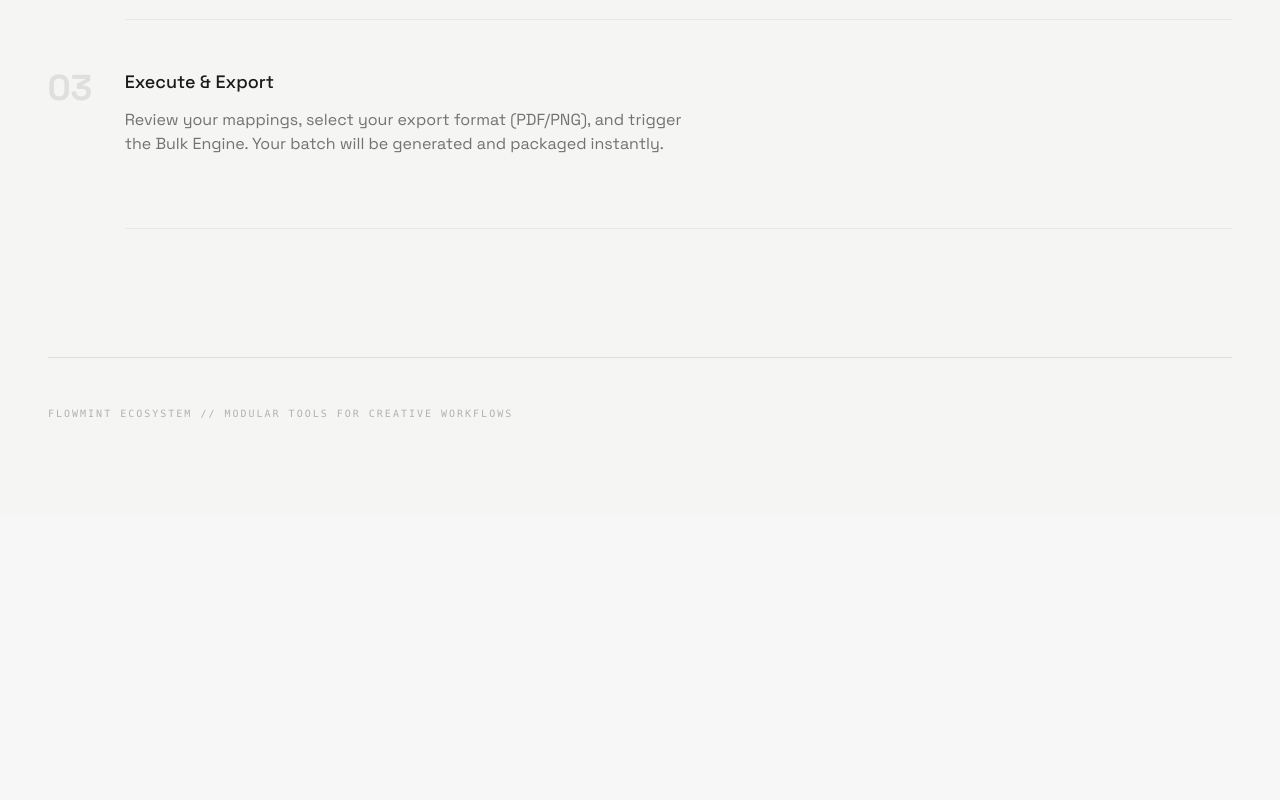
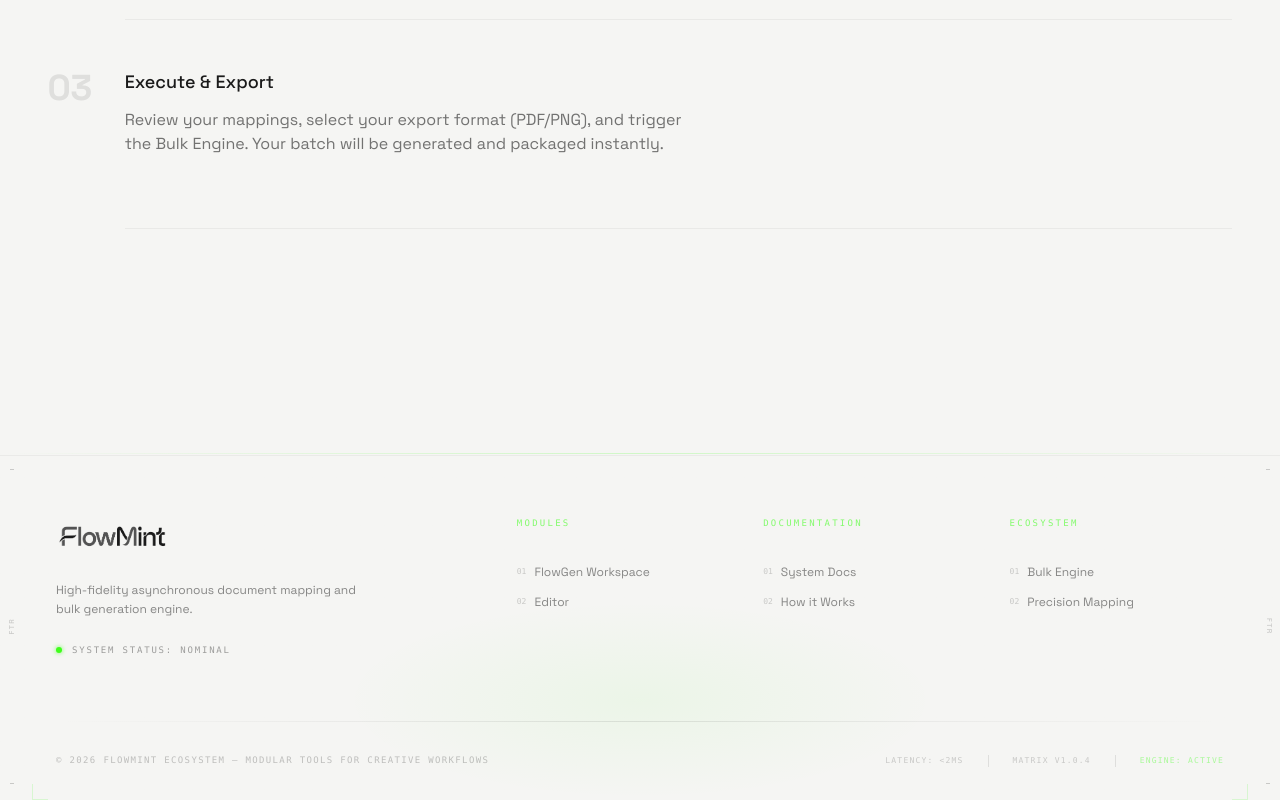
Before and after one commit to LUNAxKRISHNA/Flow-Mint, a React (Vite) app: page /docs in a window 1280 px wide. Shown: the part 1497-2297 px from the top of the page. Before the commit the page ends 2014 px from the top, so only its background shows below. Built offline with nearby package versions, Linux system fonts and the light colour scheme.

Commit message:
feat: add Footer, Toolbar components and Docs page structure

```diff
--- a/src/components/editor/Toolbar.jsx
+++ b/src/components/editor/Toolbar.jsx
@@ -27,7 +27,7 @@ export default function Toolbar({ onOpenCsvModal, onAddPlaceholder, onZoomIn, on
       <div className="h-px w-8 bg-border hidden md:block" />
       <div className="w-px h-8 bg-border md:hidden" />
 
-      <div className="mt-auto md:flex flex-row md:flex-col gap-2 flex flex-row">
+      <div className="mt-auto flex flex-row md:flex-col gap-2">
         <ToolbarButton icon={<ZoomIn />} label="Zoom In" onClick={onZoomIn} />
         <ToolbarButton icon={<ZoomOut />} label="Zoom Out" onClick={onZoomOut} />
       </div>
--- /dev/null
+++ b/src/components/layout/Footer.jsx
@@ -0,0 +1,170 @@
+import { motion } from "framer-motion"
+import { useNavigate } from "react-router-dom"
+
+const NAV_COLUMNS = [
+  {
+    label: "Modules",
+    links: [
+      { text: "FlowGen Workspace", path: "/setup" },
+      { text: "Editor", path: "/editor" },
+    ],
+  },
+  {
+    label: "Documentation",
+    links: [
+      { text: "System Docs", path: "/docs" },
+      { text: "How it Works", path: "/docs" },
+    ],
+  },
+  {
+    label: "Ecosystem",
+    links: [
+      { text: "Bulk Engine", path: "/docs" },
+      { text: "Precision Mapping", path: "/docs" },
+    ],
+  },
+]
+
+export default function Footer() {
+  const navigate = useNavigate()
+
+  return (
+    <footer className="relative w-full font-['Space_Grotesk'] bg-[#f5f5f3] overflow-hidden">
+
+      {/* Structural top hairline */}
+      <div className="absolute top-0 left-0 right-0 h-px bg-gradient-to-r from-transparent via-[#39FF14]/20 to-transparent" />
+      <div className="absolute top-[2px] left-0 right-0 h-px bg-[#1a1a1a]/5" />
+
+      {/* Subtle grid background */}
+      <div className="absolute inset-0 system-grid-fine opacity-[0.025] pointer-events-none" />
+
+      {/* Ambient glow */}
+      <div
+        className="absolute bottom-0 left-1/2 -translate-x-1/2 w-[600px] h-[200px] pointer-events-none"
+        style={{ background: "radial-gradient(ellipse, rgba(57,255,20,0.05) 0%, transparent 70%)" }}
+      />
+
+      {/* Left edge technical marker */}
+      <div className="absolute left-0 top-0 bottom-0 w-6 flex flex-col justify-between py-4 items-center opacity-20 pointer-events-none">
+        <span className="w-1 h-px bg-[#1a1a1a]" />
+        <span className="text-[7px] rotate-[-90deg] tracking-[0.2em] font-medium text-[#1a1a1a]">FTR</span>
+        <span className="w-1 h-px bg-[#1a1a1a]" />
+      </div>
+
+      {/* Right edge technical marker */}
+      <div className="absolute right-0 top-0 bottom-0 w-6 flex flex-col justify-between py-4 items-center opacity-20 pointer-events-none">
+        <span className="w-1 h-px bg-[#1a1a1a]" />
+        <span className="text-[7px] rotate-[90deg] tracking-[0.2em] font-medium text-[#1a1a1a]">FTR</span>
+        <span className="w-1 h-px bg-[#1a1a1a]" />
+      </div>
+
+      <div className="relative max-w-7xl mx-auto px-8 md:px-14 pt-16 pb-8">
+
+        {/* Main grid: brand + nav columns */}
+        <div className="grid grid-cols-1 md:grid-cols-[2fr_1fr_1fr_1fr] gap-12 md:gap-8 mb-16">
+
+          {/* Brand column */}
+          <motion.div
+            initial={{ opacity: 0, y: 16 }}
+            whileInView={{ opacity: 1, y: 0 }}
+            viewport={{ once: true }}
+            transition={{ duration: 0.6 }}
+            className="flex flex-col gap-6"
+          >
+            {/* Logo */}
+            <div
+              className="relative w-28 h-10 flex items-center justify-center cursor-pointer group"
+              onClick={() => navigate("/")}
+            >
+              <img
+                src="/logo.png"
+                alt="FlowMint Logo"
+                className="w-full h-full object-contain filter grayscale brightness-50 group-hover:grayscale-0 group-hover:brightness-100 transition-all duration-500"
+              />
+            </div>
+
+            {/* Tagline */}
+            <p className="text-[12px] leading-relaxed text-[#1a1a1a]/50 max-w-xs">
+              High-fidelity asynchronous document mapping and bulk generation engine.
+            </p>
+
+            {/* Status badge */}
+            <div className="flex items-center gap-2.5">
+              <span className="status-pulse" />
+              <span className="font-mono text-[9px] tracking-[0.2em] text-[#1a1a1a]/40 uppercase">
+                System Status: Nominal
+              </span>
+            </div>
+          </motion.div>
+
+          {/* Navigation columns */}
+          {NAV_COLUMNS.map((col, colIdx) => (
+            <motion.div
+              key={col.label}
+              initial={{ opacity: 0, y: 16 }}
+              whileInView={{ opacity: 1, y: 0 }}
+              viewport={{ once: true }}
+              transition={{ duration: 0.6, delay: 0.1 + colIdx * 0.07 }}
+              className="flex flex-col gap-4"
+            >
+              {/* Column label */}
+              <span className="font-mono text-[9px] tracking-[0.25em] uppercase text-[#39FF14]/60">
+                {col.label}
+              </span>
+
+              {/* Thin divider */}
+              <div className="h-px w-full bg-[#1a1a1a]/8" />
+
+              {/* Links */}
+              <ul className="flex flex-col gap-3">
+                {col.links.map((link, linkIdx) => (
+                  <li key={link.text}>
+                    <button
+                      onClick={() => navigate(link.path)}
+                      className="group flex items-center gap-2 text-left text-[12px] text-[#1a1a1a]/50 hover:text-[#1a1a1a] transition-colors duration-200"
+                    >
+                      <span className="font-mono text-[8px] text-[#1a1a1a]/20 group-hover:text-[#39FF14] transition-colors tabular-nums">
+                        {String(linkIdx + 1).padStart(2, "0")}
+                      </span>
+                      {link.text}
+                    </button>
+                  </li>
+                ))}
+              </ul>
+            </motion.div>
+          ))}
+        </div>
+
+        {/* Bottom divider */}
+        <div className="h-px w-full bg-gradient-to-r from-transparent via-[#1a1a1a]/10 to-transparent mb-8" />
+
+        {/* Bottom bar: copyright + technical readouts */}
+        <div className="flex flex-col sm:flex-row items-start sm:items-center justify-between gap-4">
+          {/* Copyright */}
+          <span className="font-mono text-[9px] tracking-[0.15em] uppercase text-[#1a1a1a]/25">
+            © {new Date().getFullYear()} FlowMint Ecosystem — Modular Tools for Creative Workflows
+          </span>
+
+          {/* Technical readouts */}
+          <div className="flex items-center gap-6">
+            <span className="font-mono text-[8px] tracking-[0.15em] uppercase text-[#1a1a1a]/20">
+              Latency: &lt;2ms
+            </span>
+            <div className="w-px h-3 bg-[#1a1a1a]/10" />
+            <span className="font-mono text-[8px] tracking-[0.15em] uppercase text-[#1a1a1a]/20">
+              Matrix v1.0.4
+            </span>
+            <div className="w-px h-3 bg-[#1a1a1a]/10" />
+            <span className="font-mono text-[8px] tracking-[0.15em] uppercase text-[#39FF14]/40">
+              Engine: Active
+            </span>
+          </div>
+        </div>
+
+        {/* Corner accent markers */}
+        <span className="absolute bottom-0 left-8 w-4 h-4 border-b border-l border-[#39FF14]/15 pointer-events-none" />
+        <span className="absolute bottom-0 right-8 w-4 h-4 border-b border-r border-[#39FF14]/15 pointer-events-none" />
+      </div>
+    </footer>
+  )
+}
--- a/src/pages/Docs.jsx
+++ b/src/pages/Docs.jsx
@@ -2,6 +2,7 @@ import React from "react"
 import { motion } from "framer-motion"
 import { useNavigate } from "react-router-dom"
 import { ArrowLeft, Database, FileText, Zap, Layout, ArrowRight } from "lucide-react"
+import Footer from "@/components/layout/Footer"
 
 const Section = ({ title, icon: Icon, children, delay = 0 }) => (
   <motion.div
@@ -138,13 +139,8 @@ export default function Docs() {
           </div>
         </section>
 
-        {/* Footer Technical Note */}
-        <footer className="pt-12 border-t border-[#1a1a1a]/10 flex flex-col md:flex-row justify-between items-start md:items-center gap-6">
-          <p className="text-[10px] font-mono tracking-[0.2em] uppercase opacity-30">
-            FlowMint Ecosystem // Modular Tools for Creative Workflows
-          </p>
-        </footer>
       </main>
+      <Footer />
     </div>
   )
 }
--- a/src/pages/Home.jsx
+++ b/src/pages/Home.jsx
@@ -5,6 +5,7 @@ import {
   WorkflowSection,
   EditorPreviewSection
 } from "@/components/landing/Landing"
+import Footer from "@/components/layout/Footer"
 
 export default function Home() {
   return (
@@ -16,6 +17,7 @@ export default function Home() {
         <WorkflowSection />
         <EditorPreviewSection />
       </div>
+      <Footer />
     </div>
   )
 }
```
